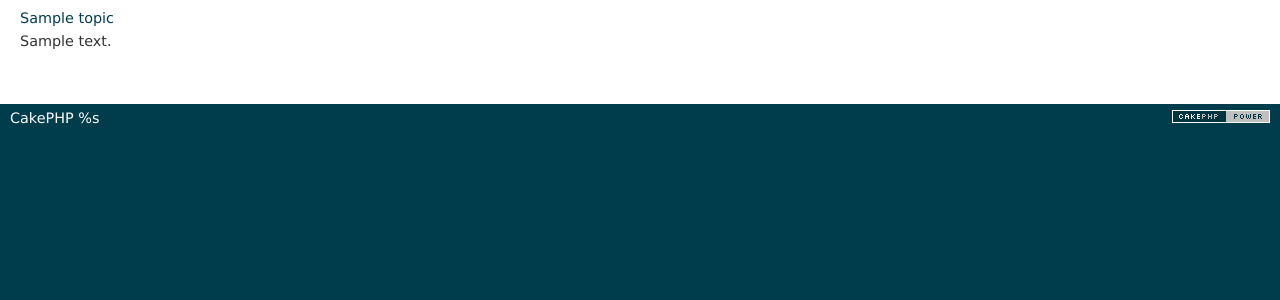
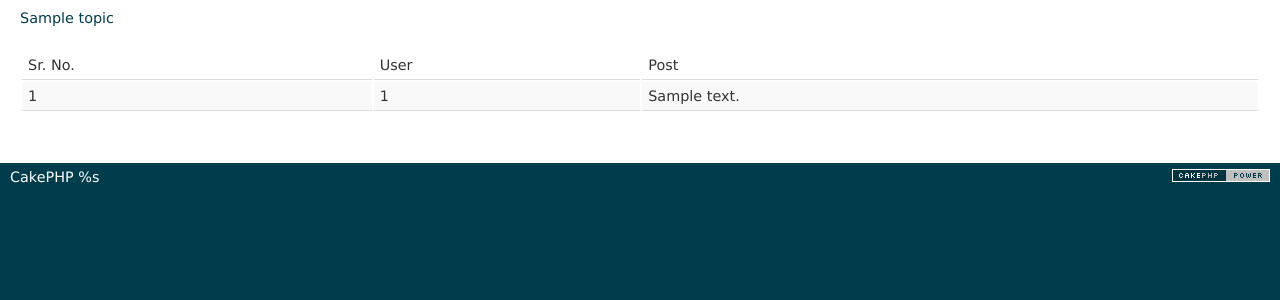
Before and after one commit to davidnho/ck_forum, a CakePHP app: the page made by app/View/Topics/view.ctp in a window 1280 px wide. Shown: the part 47-347 px from the top of the page. Run offline with PHP 8.4 and a stand-in for CakePHP, Linux system fonts and the light colour scheme; the template is opened without the code that fills it: most values are stand-ins (such as "Sample title", 1, 10 or a date in 2020); data that the repository does not hold is empty; some libraries are stand-ins or nearby versions.

Commit message:
commit "User model"

```diff
--- a/app/View/Topics/index.ctp
+++ b/app/View/Topics/index.ctp
@@ -1,5 +1,6 @@
 <h2>All Topics </h2>
-
+<?php echo $this->HTML->link('Create a new topic', array('controller' => 'topics', 'action' => 'add')); ?>
+<br>
 <table>
     <tr>
         <th>Title</th>
@@ -12,14 +13,13 @@
     </tr>
     <?php foreach ($topics as $topic) { ?>
         <tr>
-
             <td><?php echo $this->HTML->link($topic['Topic']['title'], array('controller' => 'topics', 'action' => 'view', $topic['Topic']['id'])); ?></td>
             <td><?php echo $topic['Topic']['user_id']; ?></td>
             <td><?php echo $topic['Topic']['visible']; ?></td>
             <td><?php echo $topic['Topic']['created']; ?></td>
             <td><?php echo $topic['Topic']['modified']; ?></td>
             <td><?php echo $this->HTML->link('Edit', array('controller' => 'topics', 'action' => 'edit', $topic['Topic']['id'])); ?></td>
-            <td><?php echo $this->Form->postLink('Delete', array('controller' => 'topics', 'action' => 'delete', $topic['Topic']['id']),array('confirm'=>'Are you sure you want to delete this topic?')); ?></td>
+            <td><?php echo $this->Form->postLink('Delete', array('controller' => 'topics', 'action' => 'delete', $topic['Topic']['id']), array('confirm' => 'Are you sure you want to delete this topic?')); ?></td>
         </tr>
         <?php
     }
--- a/app/View/Topics/view.ctp
+++ b/app/View/Topics/view.ctp
@@ -1,9 +1,14 @@
 <h1><?php echo $topic['Topic']['title']; ?></h1>
 <?php echo $this->HTML->link('Create a post in this topic', array('controller' => 'posts', 'action' => 'add', $topic['Topic']['id'])); ?>
-<p>
-    <?php
-    foreach ($topic['Post'] as $post) {
-        echo $post['body'] . '<br>';
-    }
-    ?>
-</p>
+<br>
+<table>
+    <tr><td>Sr. No.</td><td>User</td><td>Post</td>
+        <?php
+        $counter = 1;
+        foreach ($topic['Post'] as $post) {
+            echo "<tr><td>" . $counter . "</td><td>" . $post['user_id'] . "</td><td>" . $post['body'] . "</td></tr>";
+            $counter++;
+        }
+        ?>
+
+</table>
```
